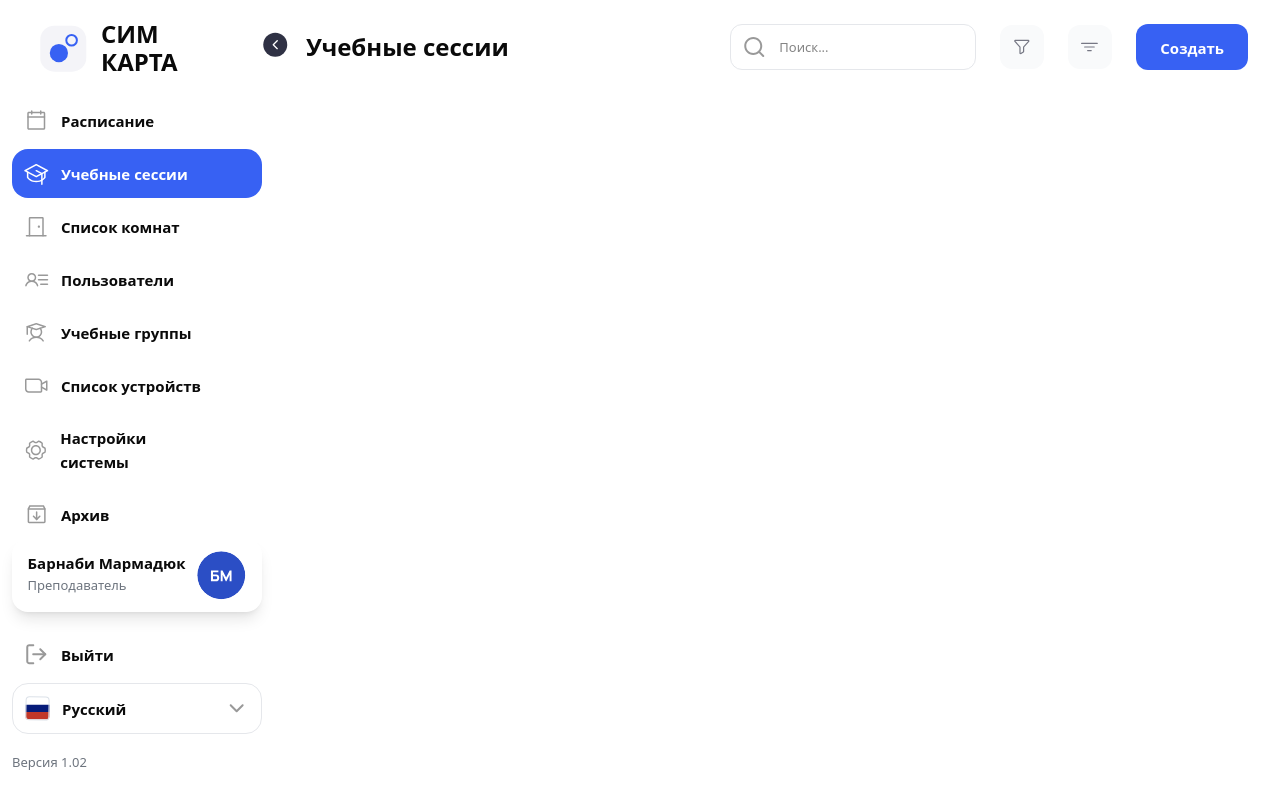
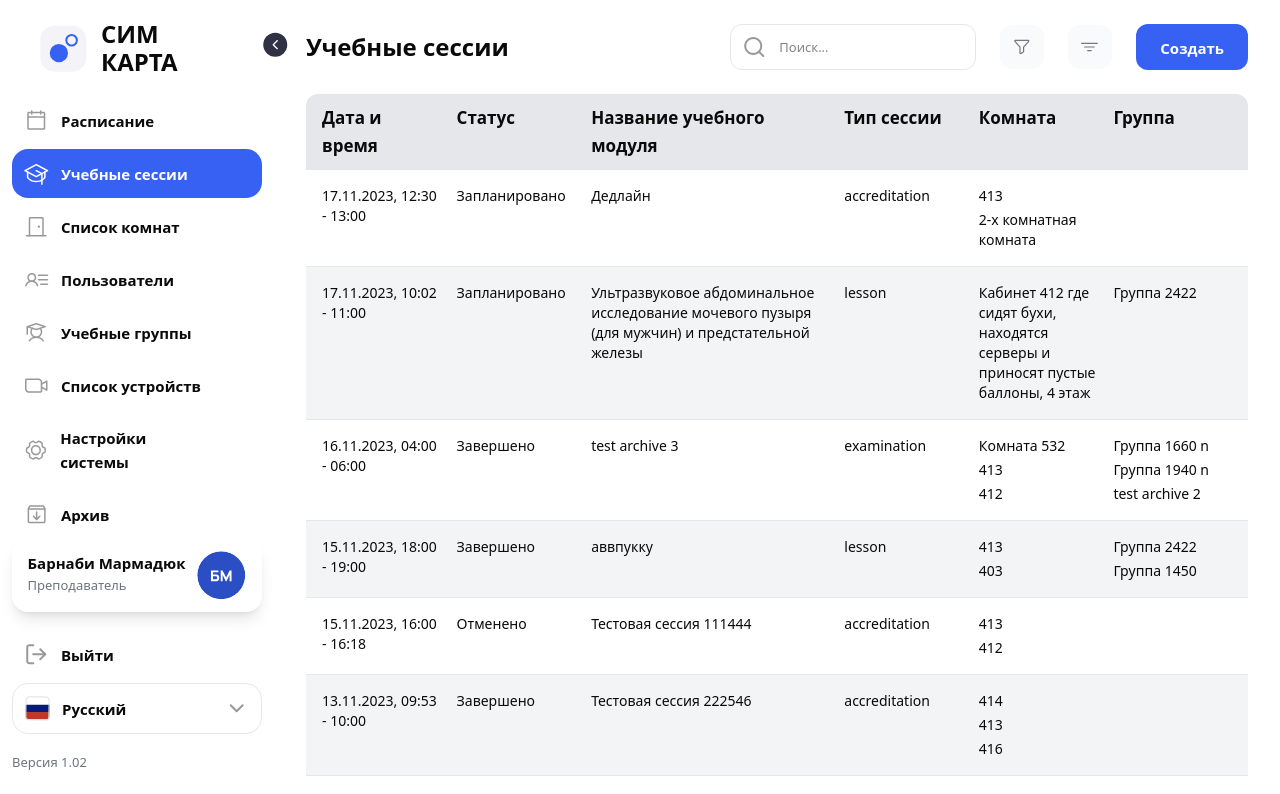
Before and after one commit to NistonT/sim-center, a React (Vite) app: page / in a window 1280 px wide. Shown: the top 794 px of the page. Built offline with nearby package versions, Linux system fonts and the light colour scheme.

Commit message:
data table

```diff
--- a/src/App.tsx
+++ b/src/App.tsx
@@ -3,7 +3,16 @@ import { Header } from "./components/Header";
 
 import { Panel } from "./components/Main/Panel";
 
+import data from "@/data/data1.json";
+import { formatDateRange } from "./utils/formatTime";
+
 function App() {
+  console.log(data);
+
+  const dataSession = data.sessions.filter((session, index, self) => self.findIndex((s) => s.id === session.id) === index);
+
+  console.log(dataSession);
+
   return (
     <Container>
       <div className="flex w-full">
@@ -12,7 +21,53 @@ function App() {
           <div className="bg-white py-4 px-6 rounded-xl m-2">
             <Header />
 
-            <div></div>
+            <div className="mt-6">
+              <div className="grid grid-cols-[1fr_1fr_2fr_1fr_1fr_1fr] gap-4 bg-gray-200 font-manropeExtraBold font-extrabold text-[17px] leading-7 tracking-normal py-2.5 px-4 rounded-t-xl">
+                <div>Дата и время</div>
+                <div>Статус</div>
+                <div>Название учебного модуля</div>
+                <div>Тип сессии</div>
+                <div>Комната</div>
+                <div>Группа</div>
+              </div>
+
+              {dataSession.map((elem, index) => (
+                <div
+                  key={elem.id}
+                  className={`grid grid-cols-[1fr_1fr_2fr_1fr_1fr_1fr] gap-4 p-4 ${
+                    index % 2 === 0 ? "bg-white" : "bg-gray-100"
+                  } border-b border-gray-200`}
+                >
+                  <div className="text-sm">{formatDateRange(elem.start, elem.end)}</div>
+
+                  <div className="text-sm">
+                    {elem.status.name === "planned"
+                      ? "Запланировано"
+                      : elem.status.name === "completed"
+                      ? "Завершено"
+                      : elem.status.name === "canceled"
+                      ? "Отменено"
+                      : "Неизвестно"}
+                  </div>
+
+                  <div className="text-sm">{elem.module}</div>
+
+                  <div className="text-sm">{elem.type.name}</div>
+
+                  <div className="flex flex-col gap-1 text-sm">
+                    {elem.rooms.map((room) => (
+                      <div key={room.id}>{room.name}</div>
+                    ))}
+                  </div>
+
+                  <div className="flex flex-col gap-1 text-sm">
+                    {elem.groups.map((group) => (
+                      <div key={group.id}>{group.name}</div>
+                    ))}
+                  </div>
+                </div>
+              ))}
+            </div>
           </div>
         </div>
       </div>
--- /dev/null
+++ b/src/utils/formatTime.ts
@@ -0,0 +1,46 @@
+export const formatDateRange = (start: string, end: string): string => {
+  // Убедимся, что это строки
+  if (typeof start !== "string" || typeof end !== "string") {
+    console.error("start or end is not a string:", { start, end });
+    return "Неверная дата";
+  }
+
+  // Обрезаем 6 цифр микросекунд до 3
+  const cleanStart = start.replace(/\.(\d{3})\d{3}Z$/, ".$1Z");
+  const cleanEnd = end.replace(/\.(\d{3})\d{3}Z$/, ".$1Z");
+
+  // Если не было микросекунд — добавим .000Z
+  const finalStart = cleanStart.replace(/Z$/, "") + "Z";
+  const finalEnd = cleanEnd.replace(/Z$/, "") + "Z";
+
+  const startDate = new Date(finalStart);
+  const endDate = new Date(finalEnd);
+
+  // Проверка валидности
+  if (isNaN(startDate.getTime()) || isNaN(endDate.getTime())) {
+    console.error("Invalid date after parsing:", { start, end, cleanStart: finalStart, cleanEnd: finalEnd });
+    return "Неверная дата";
+  }
+
+  const date = startDate.toLocaleDateString("ru-RU", {
+    day: "2-digit",
+    month: "2-digit",
+    year: "numeric",
+  });
+
+  const startTime = startDate.toLocaleTimeString("ru-RU", {
+    hour: "2-digit",
+    minute: "2-digit",
+    hour12: false,
+    second: undefined,
+  });
+
+  const endTime = endDate.toLocaleTimeString("ru-RU", {
+    hour: "2-digit",
+    minute: "2-digit",
+    hour12: false,
+    second: undefined,
+  });
+
+  return `${date}, ${startTime} - ${endTime}`;
+};
```
